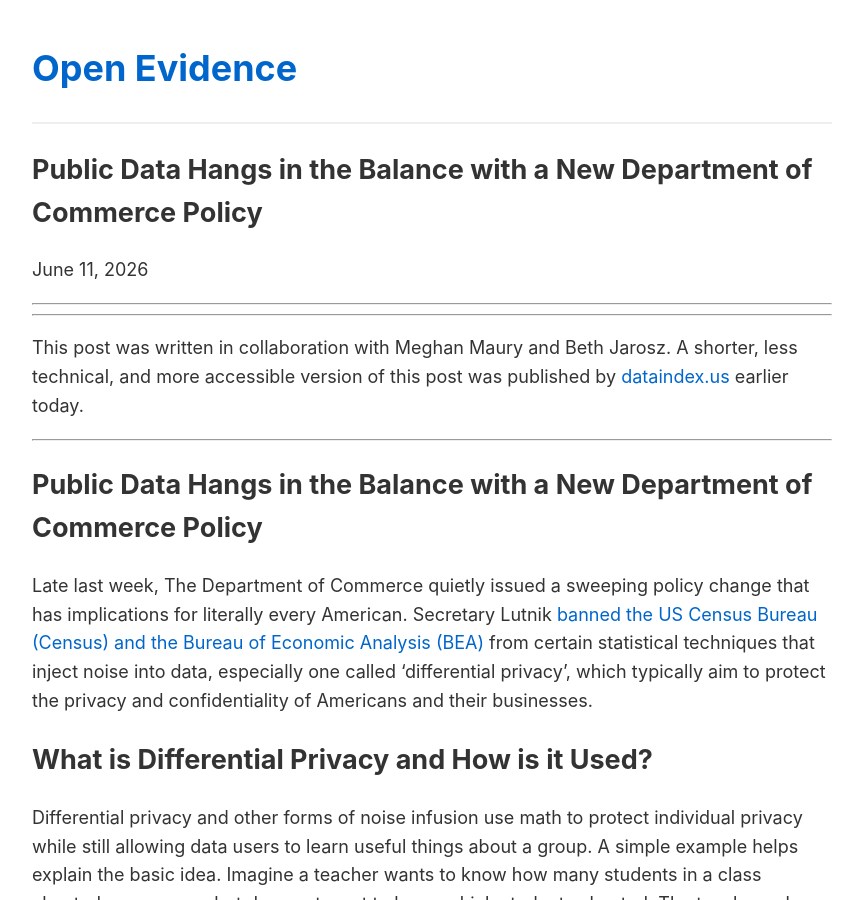
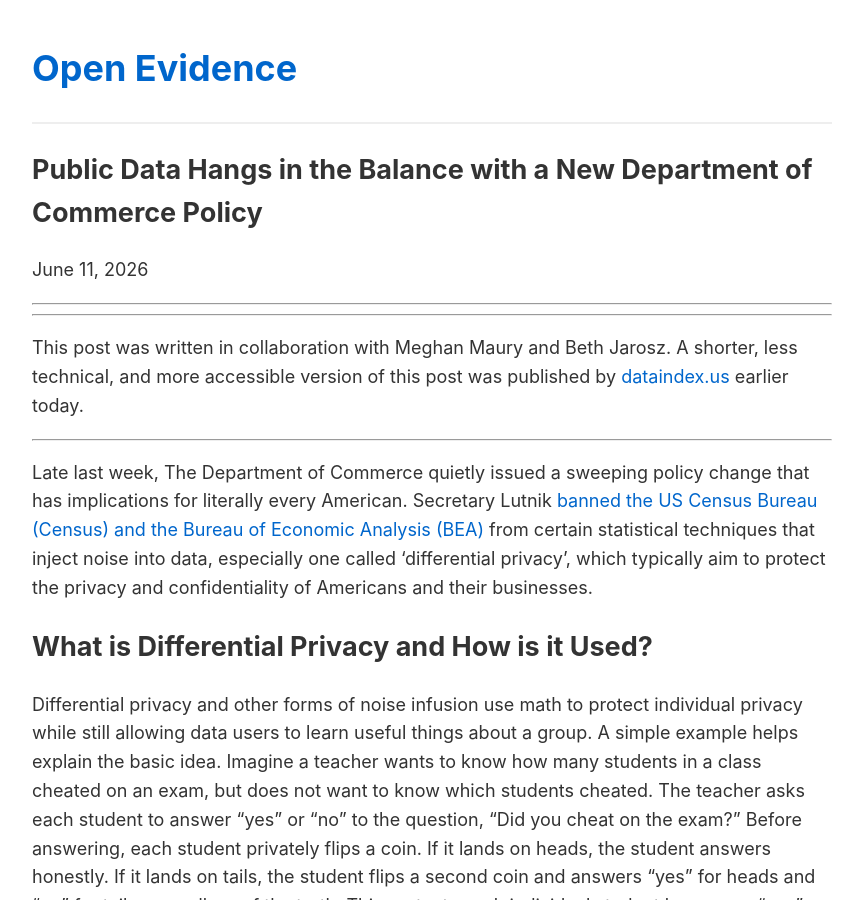
Before and after one commit to cmarcum/marcum-blog, a Jekyll site: the page built from _posts/2026-06-09-Census-Public-Data-in-the-Balance.md, in a window 1280 px wide and 900 px high. Shown: the whole window, without its empty margins (208-1071 px from the left). Built offline with Jekyll 4.4.1, drawn with Linux system fonts in a browser that asks for light colours.

Commit message:
Update 2026-06-09-Census-Public-Data-in-the-Balance.md

```diff
--- a/_posts/2026-06-09-Census-Public-Data-in-the-Balance.md
+++ b/_posts/2026-06-09-Census-Public-Data-in-the-Balance.md
@@ -5,15 +5,11 @@ date: 2026-06-11
 tags: [government data, open data, information policy]
 ---
 
-
 ---
 
 This post was written in collaboration with Meghan Maury and Beth Jarosz. A shorter, less technical, and more accessible version of this post was published by [dataindex.us](https://dataindex.us/newsletter/article/5ed3272e-9a35-4f38-881b-c62ad45d6a56) earlier today.
 
 ---
-
-
-# Public Data Hangs in the Balance with a New Department of Commerce Policy
 
 Late last week, The Department of Commerce quietly issued a sweeping policy change that has implications for literally every American. Secretary Lutnik [banned the US Census Bureau (Census) and the Bureau of Economic Analysis (BEA)](https://www.commerce.gov/opog/disclosure-avoidance-statistical-products) from certain statistical techniques that inject noise into data, especially one called ‘differential privacy’, which typically aim to protect the privacy and confidentiality of Americans and their businesses.
 
```
